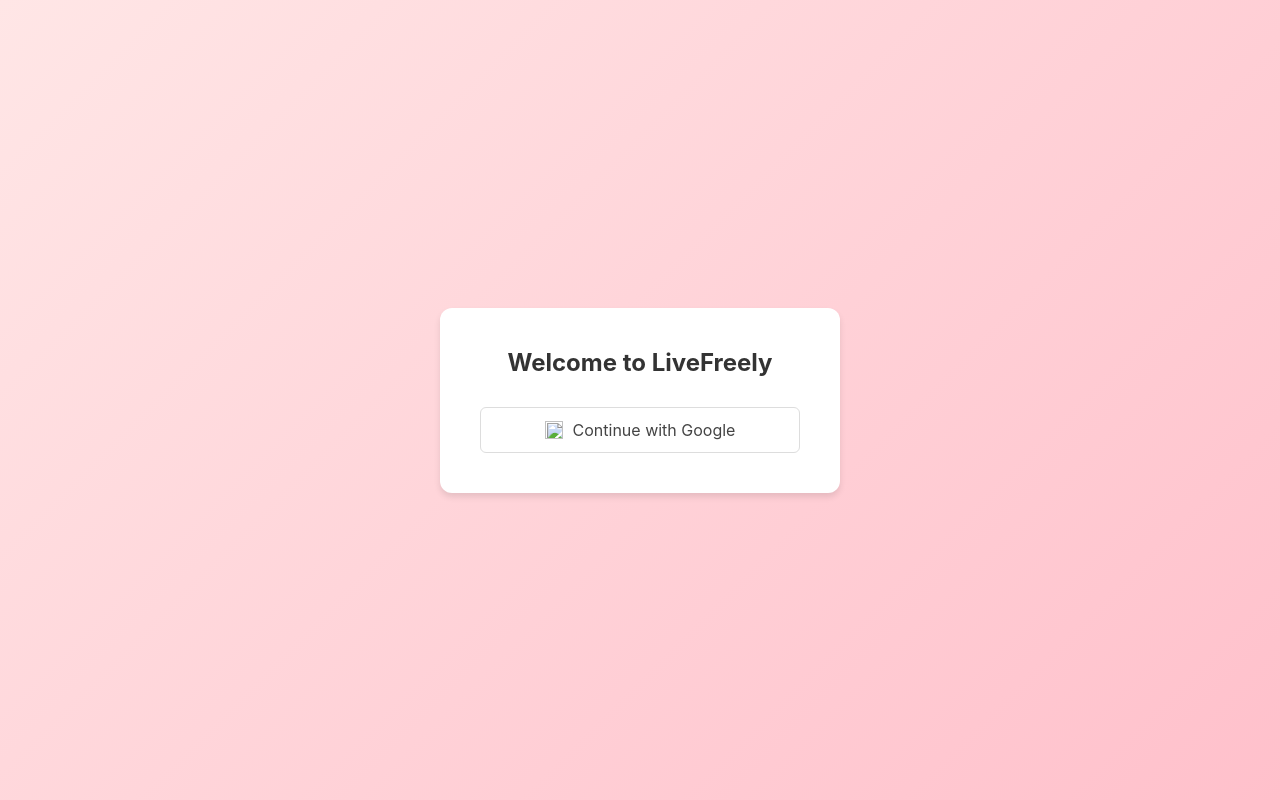
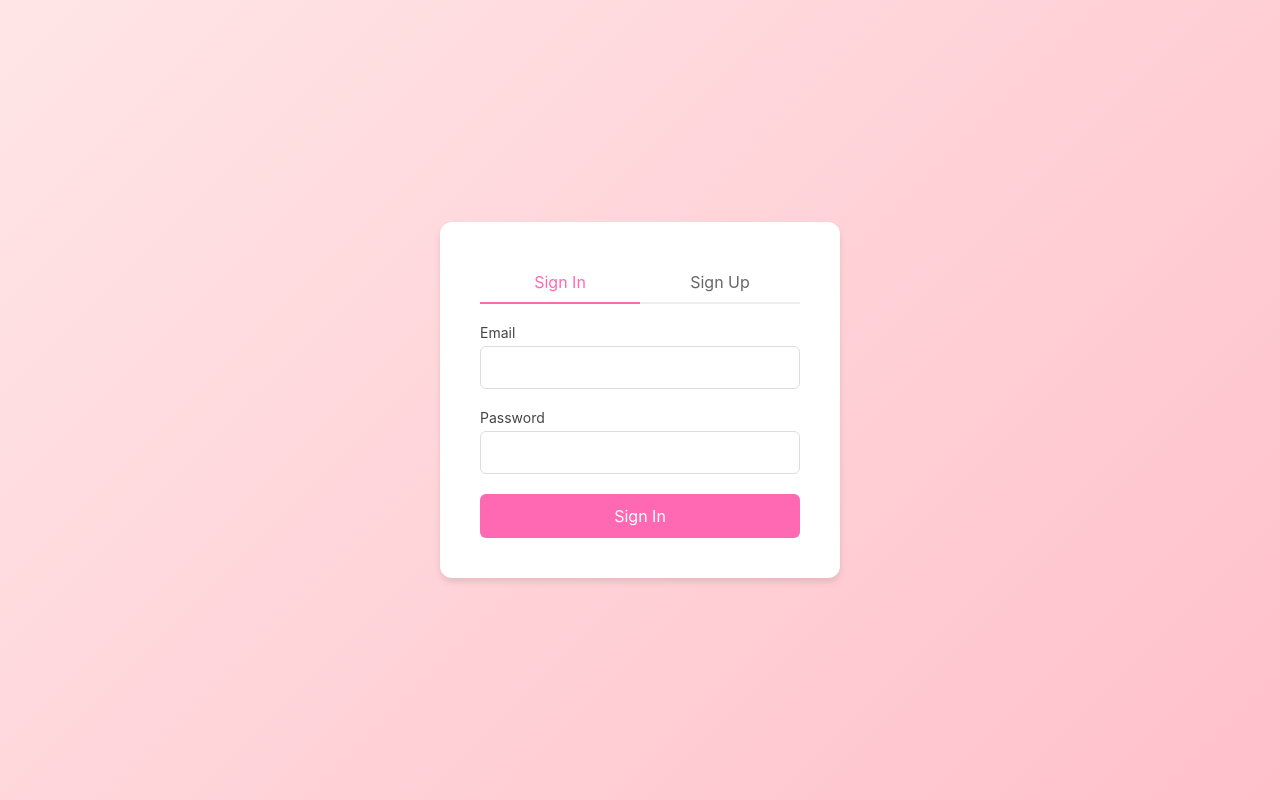
Before and after one commit to sana499/live-freely, a plain HTML site: page login.html in a window 1280 px wide. Drawn offline with Linux system fonts and the light colour scheme; no server answers.

Commit message:
second commit

```diff
--- a/login.html
+++ b/login.html
@@ -1,121 +1,84 @@
 <!DOCTYPE html>
 <html>
 <head>
-    <title>Welcome - Sign In with Google</title>
-    <style>
-        * {
-            margin: 0;
-            padding: 0;
-            box-sizing: border-box;
-            font-family: -apple-system, BlinkMacSystemFont, "Segoe UI", Roboto, sans-serif;
-        }
-
-        body {
-            min-height: 100vh;
-            background: linear-gradient(135deg, #FFE6E6 0%, #FFC0CB 100%);
-            display: flex;
-            justify-content: center;
-            align-items: center;
-            padding: 20px;
-        }
-
-        .container {
-            background: white;
-            padding: 40px;
-            border-radius: 12px;
-            box-shadow: 0 4px 6px rgba(0, 0, 0, 0.1);
-            width: 100%;
-            max-width: 400px;
-            text-align: center;
-        }
-
-        h1 {
-            color: #333;
-            margin-bottom: 30px;
-            font-size: 24px;
-        }
-
-        .google-btn {
-            width: 100%;
-            padding: 12px;
-            background: white;
-            color: #444;
-            border: 1px solid #ddd;
-            border-radius: 6px;
-            font-size: 16px;
-            cursor: pointer;
-            display: flex;
-            align-items: center;
-            justify-content: center;
-            gap: 10px;
-            transition: all 0.3s ease;
-        }
-
-        .google-btn:hover {
-            background: #f5f5f5;
-            border-color: #aaa;
-        }
-
-        .error-message {
-            color: #dc3545;
-            font-size: 14px;
-            margin-top: 10px;
-            display: none;
-        }
-    </style>
+    <title>Welcome - Sign In or Sign Up</title>
+    <link rel="stylesheet" href="./login.css">
 </head>
 <body>
     <div class="container">
-        <h1>Welcome to LiveFreely</h1>
-        <button onclick="signInWithGoogle()" class="google-btn">
-            <img src="https://www.gstatic.com/firebasejs/ui/2.0.0/images/auth/google.svg" width="18" height="18">
-            Continue with Google
-        </button>
-        <div class="error-message" id="auth-error"></div>
+        <div class="tabs">
+            <div class="tab active" onclick="switchTab('signin')">Sign In</div>
+            <div class="tab" onclick="switchTab('signup')">Sign Up</div>
+        </div>
+
+        <form id="signin-form" onsubmit="handleSignIn(event)">
+            <div class="form-group">
+                <label for="signin-email">Email</label>
+
+                <input type="email" id="signin-email" required>
+                <div class="error-message" id="signin-email-error"></div>
+            </div>
+            <div class="form-group">
+                <label for="signin-password">Password</label>
+                <input type="password" id="signin-password" required>
+                <div class="error-message" id="signin-password-error"></div>
+            </div>
+            <button type="submit" class="submit-btn">Sign In</button>
+        </form>
+
+        <form id="signup-form" onsubmit="handleSignUp(event)" style="display: none;">
+            <div class="form-group">
+                <label for="signup-email">Email</label>
+                <input type="email" id="signup-email" required>
+                <div class="error-message" id="signup-email-error"></div>
+            </div>
+            <div class="form-group">
+                <label for="signup-password">Password</label>
+                <input type="password" id="signup-password" required>
+                <div class="error-message" id="signup-password-error"></div>
+            </div>
+            <div class="form-group">
+                <label for="signup-confirm-password">Confirm Password</label>
+                <input type="password" id="signup-confirm-password" required>
+                <div class="error-message" id="signup-confirm-password-error"></div>
+            </div>
+            <button type="submit" class="submit-btn">Sign Up</button>
+        </form>
     </div>
 
-    <!-- Firebase SDK -->
-    <script type="module">
-        // Import the functions you need from the SDKs you need
-        import { initializeApp } from "https://www.gstatic.com/firebasejs/10.8.0/firebase-app.js";
-        import { getAuth, signInWithPopup, GoogleAuthProvider } from "https://www.gstatic.com/firebasejs/10.8.0/firebase-auth.js";
+    <script>
+        const dummyUser = { email: "test@gmail.com", password: "123" };
 
-        const firebaseConfig = {
-            apiKey: "AIzaSyDaCoM8gp5JKaTqSpjcWm5RUqDs9qaDROE",
-            authDomain: "livefreely-370ec.firebaseapp.com",
-            projectId: "livefreely-370ec",
-            storageBucket: "livefreely-370ec.firebasestorage.app",
-            messagingSenderId: "798992502367",
-            appId: "1:798992502367:web:14ac359f573ef77d96d5ea",
-            measurementId: "G-730TFKRSDS"
-        };
+        function switchTab(tab) {
+            document.getElementById('signin-form').style.display = tab === 'signin' ? 'block' : 'none';
+            document.getElementById('signup-form').style.display = tab === 'signup' ? 'block' : 'none';
+            document.querySelectorAll('.tab').forEach(el => el.classList.remove('active'));
+            document.querySelector(`.tab[onclick="switchTab('${tab}')"]`).classList.add('active');
+        }
 
-        // Initialize Firebase
-        const app = initializeApp(firebaseConfig);
-        const auth = getAuth(app);
-        const provider = new GoogleAuthProvider();
+        function handleSignIn(event) {
+            event.preventDefault();
+            const email = document.getElementById('signin-email').value;
+            const password = document.getElementById('signin-password').value;
 
-        // Make signInWithGoogle function available globally
-        window.signInWithGoogle = async function() {
-            try {
-                const result = await signInWithPopup(auth, provider);
-                // Redirect to dashboard or home page
+            if (email === dummyUser.email && password === dummyUser.password) {
+                alert("Login successful!");
                 window.location.href = '/chat.html';
-            } catch (error) {
-                const errorElement = document.getElementById('auth-error');
-                errorElement.textContent = error.message;
-                errorElement.style.display = 'block';
-                console.error('Google sign-in error:', error);
+            } else {
+                showError('signin-email-error', 'Invalid email or password');
             }
-        };
+        }
 
-        // Listen for auth state changes
-        auth.onAuthStateChanged((user) => {
-            if (user) {
-                // User is signed in, redirect to dashboard
-                window.location.href = '/chat.html';
-            }
-        });
+        function handleSignUp(event) {
+            event.preventDefault();
+            alert("Signup is disabled in this dummy login system.");
+        }
+
+        function showError(elementId, message) {
+            const errorElement = document.getElementById(elementId);
+            errorElement.textContent = message;
+            errorElement.style.display = 'block';
+        }
     </script>
 </body>
 </html>
```
Also changed, not shown: chat.html (+1 -1 lines), home.html (+1 -1 lines).
